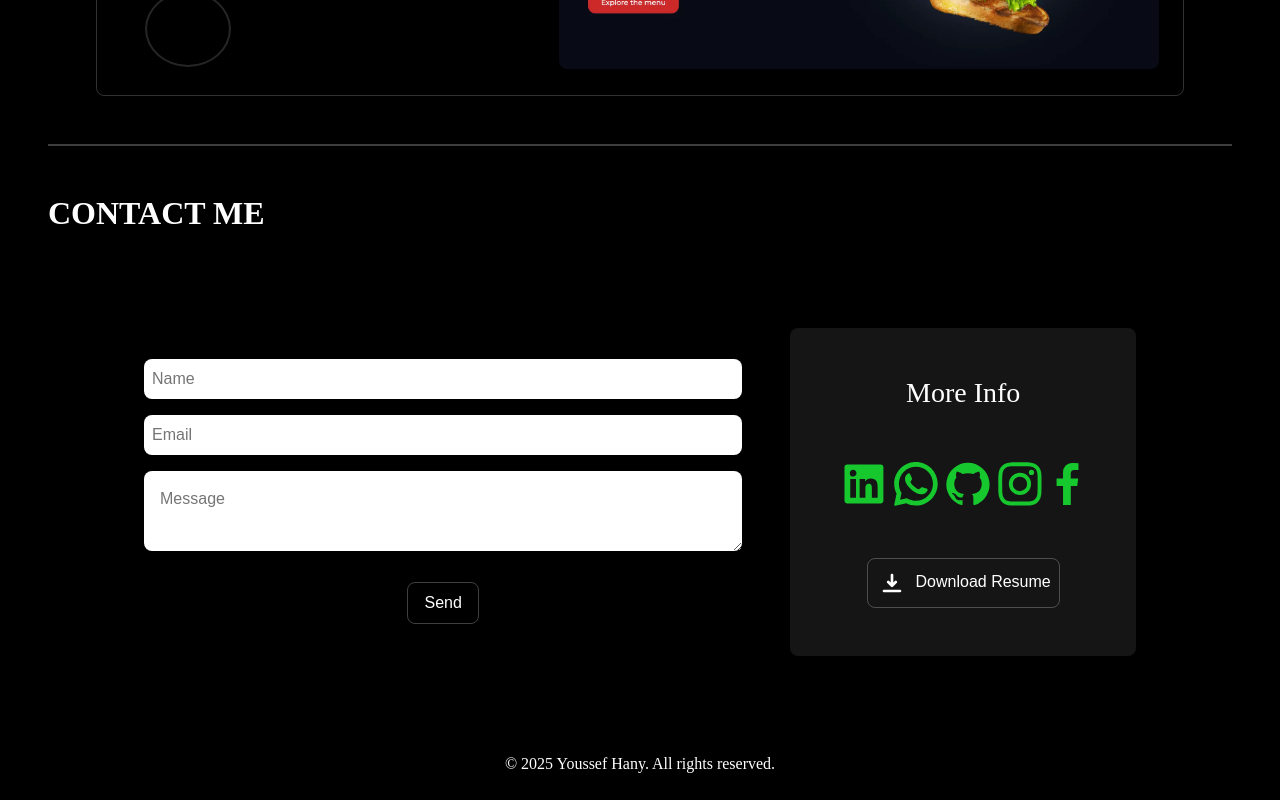
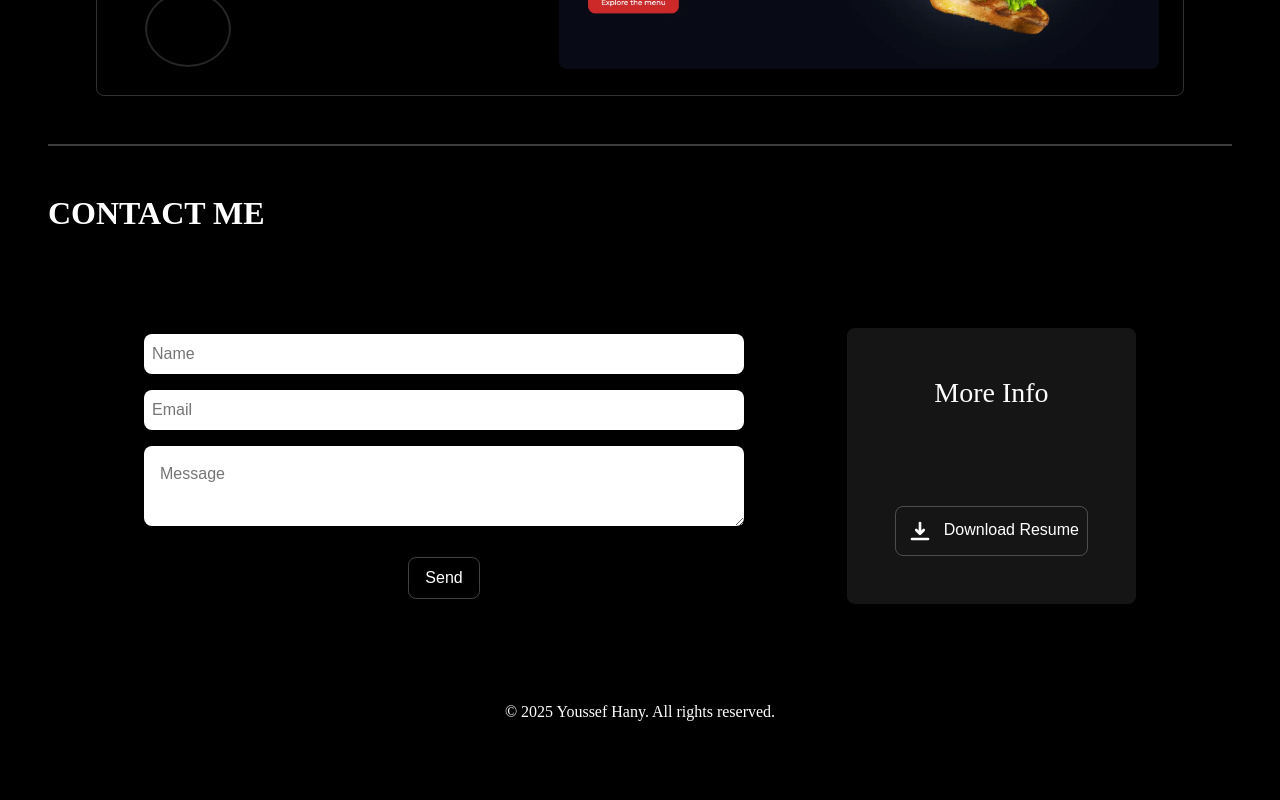
Before and after one commit to YoussefHany1/portfolio, a React (Vite) app: page / in a window 1280 px wide. Shown: the part 3486-4286 px from the top of the page. After the commit the page ends 4234 px from the top, so only its background shows below. Built offline with nearby package versions, Linux system fonts and the light colour scheme; a web font is replaced by a local one; what @lordicon/element would draw is missing.

Commit message:
Replace social media SVG icons with Lordicon animations in Contact component

```diff
--- a/src/components/Contact/Contact.jsx
+++ b/src/components/Contact/Contact.jsx
@@ -50,29 +50,20 @@ function Contact() {
                     <h3 className='text-center mb-0'>More Info</h3>
                     <div className={`social d-flex align-items-center py-5 ${styles.social}`}>
                         <a href='https://linkedin.com/in/yh5' target='_blank'>
-                        <svg
-                            viewBox="0 0 16 16" fill="none" className='ms-0'>
-                            <path fill="#16c72e" d="M12.225 12.225h-1.778V9.44c0-.664-.012-1.519-.925-1.519-.926 0-1.068.724-1.068 1.47v2.834H6.676V6.498h1.707v.783h.024c.348-.594.996-.95 1.684-.925 1.802 0 2.135 1.185 2.135 2.728zM4.67 5.715a1.037 1.037 0 0 1-1.032-1.031c0-.566.466-1.032 1.032-1.032s1.031.466 1.032 1.032c0 .566-.466 1.032-1.032 1.032zm.889 6.51h-1.78V6.498h1.78zM13.11 2H2.885A.88.88 0 0 0 2 2.866v10.268a.88.88 0 0 0 .885.866h10.226a.88.88 0 0 0 .889-.866V2.865a.88.88 0 0 0-.889-.864z"/>
-                        </svg></a>
+                            <lord-icon src="https://cdn.lordicon.com/xerxcacw.json" trigger="hover" state="hover-draw" colors="primary:#16c72e,secondary:#151515,tertiary:#16c72e" style={{width: "70px", height: "70px"}}></lord-icon>
+                        </a>
+                        <a href='https://github.com/YoussefHany1' target='_blank'>
+                            <lord-icon src="https://cdn.lordicon.com/lllcnxva.json" trigger="hover" colors="primary:#121331,secondary:#151515,tertiary:#16c72e" style={{width:"70px", height:"70px"}}></lord-icon>
+                        </a>
                         <a href='https://wa.me/qr/UET75FACE2XCH1' target='_blank'>
-                        <svg
-                            viewBox="0 0 418.135 418.135" xmlSpace="preserve" className={`whatsapp p-1`}>
-                            <path d="M198.929.242C88.5 5.5 1.356 97.466 1.691 208.02c.102 33.672 8.231 65.454 22.571 93.536L2.245 408.429c-1.191 5.781 4.023 10.843 9.766 9.483l104.723-24.811c26.905 13.402 57.125 21.143 89.108 21.631 112.869 1.724 206.982-87.897 210.5-200.724C420.113 93.065 320.295-5.538 198.929.242m124.957 321.955c-30.669 30.669-71.446 47.559-114.818 47.559-25.396 0-49.71-5.698-72.269-16.935l-14.584-7.265-64.206 15.212 13.515-65.607-7.185-14.07c-11.711-22.935-17.649-47.736-17.649-73.713 0-43.373 16.89-84.149 47.559-114.819 30.395-30.395 71.837-47.56 114.822-47.56 43.372.001 84.147 16.891 114.816 47.559 30.669 30.669 47.559 71.445 47.56 114.817-.001 42.986-17.166 84.428-47.561 114.822"fill='#16c72e'/>
-                            <path d="m309.712 252.351-40.169-11.534a14.97 14.97 0 0 0-14.816 3.903l-9.823 10.008c-4.142 4.22-10.427 5.576-15.909 3.358-19.002-7.69-58.974-43.23-69.182-61.007-2.945-5.128-2.458-11.539 1.158-16.218l8.576-11.095a14.97 14.97 0 0 0 1.847-15.21l-16.9-38.223c-4.048-9.155-15.747-11.82-23.39-5.356-11.211 9.482-24.513 23.891-26.13 39.854-2.851 28.144 9.219 63.622 54.862 106.222 52.73 49.215 94.956 55.717 122.449 49.057 15.594-3.777 28.056-18.919 35.921-31.317 5.362-8.453 1.128-19.679-8.494-22.442"fill='#16c72e'/>
-                        </svg></a>
-                        <a href='https://github.com/YoussefHany1' target='_blank'>
-                        <svg
-                            viewBox="0 0 24 24" data-name="Layer 1">
-                            <path fill="#16c72e" d="M12 2.247a10 10 0 0 0-3.162 19.487c.5.088.687-.212.687-.475 0-.237-.012-1.025-.012-1.862-2.513.462-3.163-.613-3.363-1.175a3.64 3.64 0 0 0-1.025-1.413c-.35-.187-.85-.65-.013-.662a2 2 0 0 1 1.538 1.025 2.137 2.137 0 0 0 2.912.825 2.1 2.1 0 0 1 .638-1.338c-2.225-.25-4.55-1.112-4.55-4.937a3.9 3.9 0 0 1 1.025-2.688 3.6 3.6 0 0 1 .1-2.65s.837-.262 2.75 1.025a9.43 9.43 0 0 1 5 0c1.912-1.3 2.75-1.025 2.75-1.025a3.6 3.6 0 0 1 .1 2.65 3.87 3.87 0 0 1 1.025 2.688c0 3.837-2.338 4.687-4.562 4.937a2.37 2.37 0 0 1 .674 1.85c0 1.338-.012 2.413-.012 2.75 0 .263.187.575.687.475A10.005 10.005 0 0 0 12 2.247" />
-                        </svg></a>
-                        <a href='https://www.instagram.com/youssef__hany_/' target='_blank'><svg
-                            viewBox="0 0 24 24" data-name="Layer 1">
-                            <path fill="#16c72e" d="M17.34 5.46a1.2 1.2 0 1 0 1.2 1.2 1.2 1.2 0 0 0-1.2-1.2m4.6 2.42a7.6 7.6 0 0 0-.46-2.43 4.9 4.9 0 0 0-1.16-1.77 4.7 4.7 0 0 0-1.77-1.15 7.3 7.3 0 0 0-2.43-.47C15.06 2 14.72 2 12 2s-3.06 0-4.12.06a7.3 7.3 0 0 0-2.43.47 4.8 4.8 0 0 0-1.77 1.15 4.7 4.7 0 0 0-1.15 1.77 7.3 7.3 0 0 0-.47 2.43C2 8.94 2 9.28 2 12s0 3.06.06 4.12a7.3 7.3 0 0 0 .47 2.43 4.7 4.7 0 0 0 1.15 1.77 4.8 4.8 0 0 0 1.77 1.15 7.3 7.3 0 0 0 2.43.47C8.94 22 9.28 22 12 22s3.06 0 4.12-.06a7.3 7.3 0 0 0 2.43-.47 4.7 4.7 0 0 0 1.77-1.15 4.85 4.85 0 0 0 1.16-1.77 7.6 7.6 0 0 0 .46-2.43c0-1.06.06-1.4.06-4.12s0-3.06-.06-4.12M20.14 16a5.6 5.6 0 0 1-.34 1.86 3.06 3.06 0 0 1-.75 1.15 3.2 3.2 0 0 1-1.15.75 5.6 5.6 0 0 1-1.86.34c-1 .05-1.37.06-4 .06s-3 0-4-.06a5.7 5.7 0 0 1-1.94-.3 3.3 3.3 0 0 1-1.1-.75 3 3 0 0 1-.74-1.15 5.5 5.5 0 0 1-.4-1.9c0-1-.06-1.37-.06-4s0-3 .06-4a5.5 5.5 0 0 1 .35-1.9A3 3 0 0 1 5 5a3.1 3.1 0 0 1 1.1-.8A5.7 5.7 0 0 1 8 3.86c1 0 1.37-.06 4-.06s3 0 4 .06a5.6 5.6 0 0 1 1.86.34 3.06 3.06 0 0 1 1.19.8 3.1 3.1 0 0 1 .75 1.1 5.6 5.6 0 0 1 .34 1.9c.05 1 .06 1.37.06 4s-.01 3-.06 4M12 6.87A5.13 5.13 0 1 0 17.14 12 5.12 5.12 0 0 0 12 6.87m0 8.46A3.33 3.33 0 1 1 15.33 12 3.33 3.33 0 0 1 12 15.33" />
-                        </svg></a>
-                        <a href='https://www.facebook.com/youssef.hany0' target='_blank'><svg
-                            viewBox="-6 0 24 24" className='me-0'>
-                            <path fill="#16c72e" d="M12.462.173v3.808h-2.265a2.11 2.11 0 0 0-1.675.521l.002-.002a2.37 2.37 0 0 0-.432 1.566v-.008 2.726h4.229l-.56 4.27H8.098V24H3.681V13.053H.001V8.784h3.68V5.639a5.56 5.56 0 0 1 1.502-4.162l-.003.003A5.42 5.42 0 0 1 9.185.002h-.013a24 24 0 0 1 3.406.185l-.117-.012z" />
-                        </svg></a>
+                            <lord-icon src="https://cdn.lordicon.com/qtenrimd.json" trigger="hover" stroke="light" colors="primary:#121331,secondary:#16c72e,tertiary:#ebe6ef" style={{width: "70px", height: "70px"}}></lord-icon>
+                        </a>
+                        <a href='https://www.instagram.com/youssef__hany_/' target='_blank'>
+                            <lord-icon src="https://cdn.lordicon.com/wgtaryar.json" trigger="morph" state="morph-circle" colors="primary:#16c72e,secondary:#16c72e,tertiary:#16c72e,quaternary:#151515" style={{width:"70px", height:"70px"}}> </lord-icon>
+                        </a>
+                        <a href='https://www.facebook.com/youssef.hany0' target='_blank'>
+                        <lord-icon src="https://cdn.lordicon.com/gnqwqcgx.json" trigger="morph" state="morph-circle" colors="primary:#121331,secondary:#16c72e,tertiary:#151515" style={{width:"70px", height:"70px"}}></lord-icon>
+                        </a>
                     </div>
                     <button type="button" className={`download rounded-3 btn  p-2 ${styles.btn}`}><a href='https://drive.google.com/file/d/1jX1T13M-8Bp-Ld93B7uPS0eJyV_7tW41/view?usp=sharing' className='text-decoration-none text-white'>
                     <svg
```
